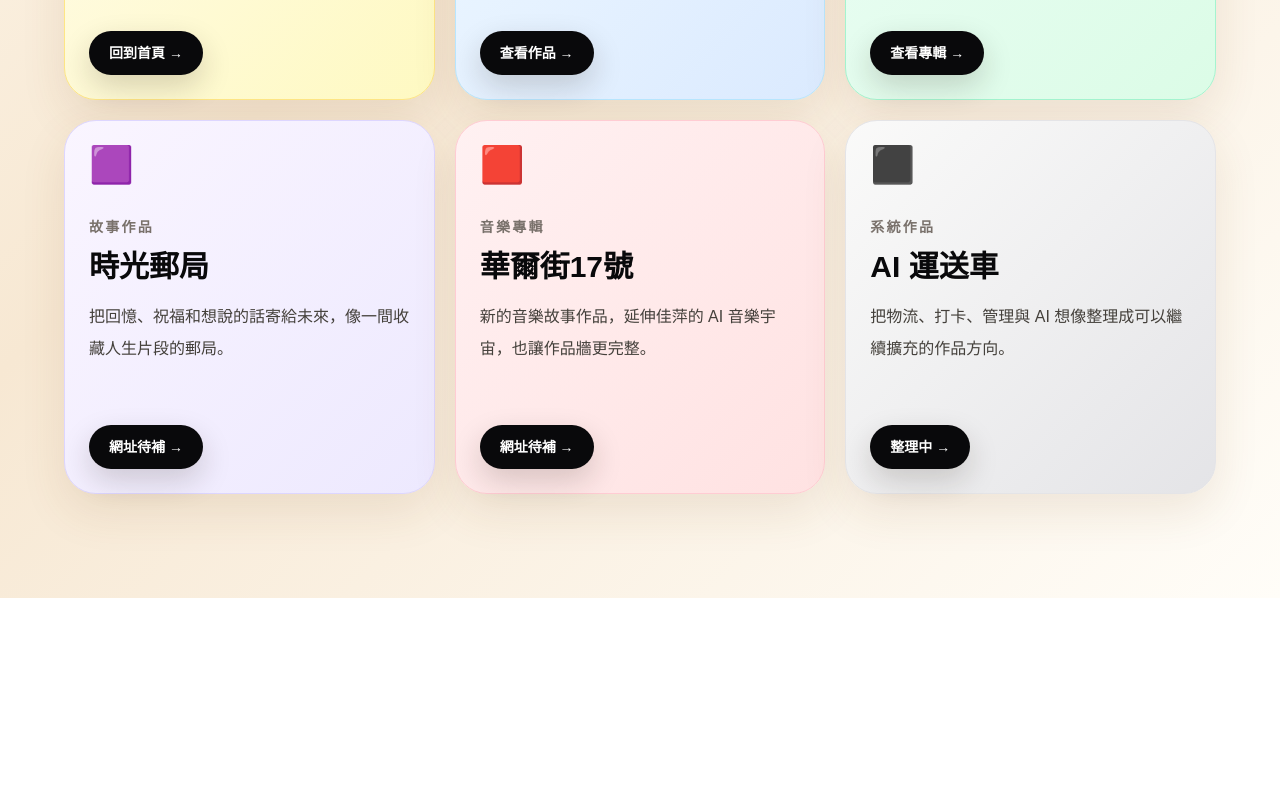
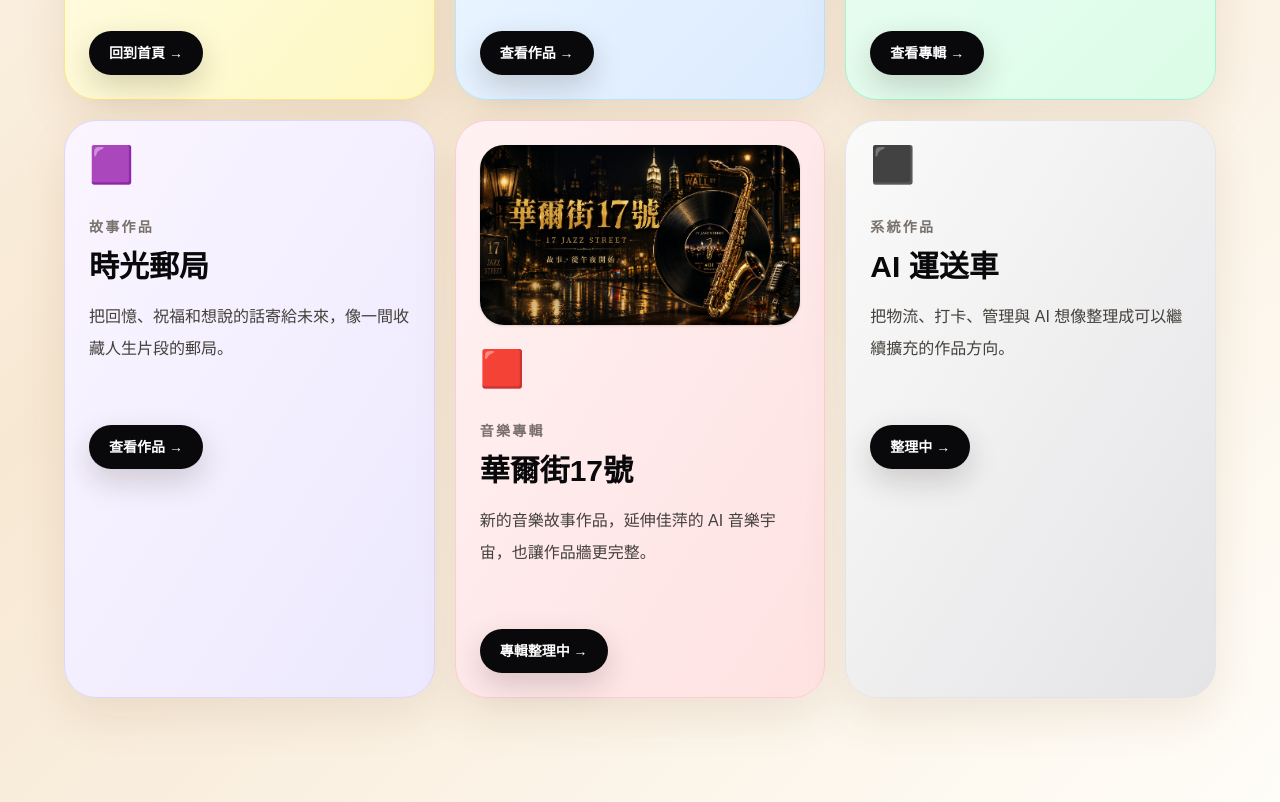
Before and after one commit to b0918800999-svg/jiaping-ai-lab, a Next.js app: page /growth in a window 1280 px wide. Shown: the part 720-1522 px from the top of the page. Before the commit the page ends 1318 px from the top, so only its background shows below. Built offline with nearby package versions, Linux system fonts and the light colour scheme.

Commit message:
接上時光郵局並加入華爾街17號封面

```diff
--- a/app/growth/page.tsx
+++ b/app/growth/page.tsx
@@ -1,3 +1,5 @@
+import Image from "next/image";
+
 const works = [
   {
     id: "first-site",
@@ -39,8 +41,8 @@ const works = [
     category: "故事作品",
     description:
       "把回憶、祝福和想說的話寄給未來，像一間收藏人生片段的郵局。",
-    href: "#time-post",
-    action: "網址待補",
+    href: "https://time-post-office.vercel.app/",
+    action: "查看作品",
     tone: "from-purple-50 to-violet-100 border-violet-200",
   },
   {
@@ -50,8 +52,9 @@ const works = [
     category: "音樂專輯",
     description:
       "新的音樂故事作品，延伸佳萍的 AI 音樂宇宙，也讓作品牆更完整。",
+    cover: "/wall-street-17.jpg",
     href: "#wall-street-17",
-    action: "網址待補",
+    action: "專輯整理中",
     tone: "from-rose-50 to-red-100 border-rose-200",
   },
   {
@@ -103,6 +106,17 @@ export default function GrowthPage() {
               key={work.id}
               className={`scroll-mt-8 rounded-[2rem] border bg-gradient-to-br ${work.tone} p-6 shadow-[0_18px_46px_rgba(120,77,28,0.11)]`}
             >
+              {"cover" in work && work.cover ? (
+                <div className="mb-6 overflow-hidden rounded-[1.5rem] bg-black/5 shadow-sm">
+                  <Image
+                    src={work.cover}
+                    alt={`${work.title} 專輯封面`}
+                    width={1600}
+                    height={900}
+                    className="aspect-[16/9] w-full object-cover"
+                  />
+                </div>
+              ) : null}
               <div className="text-4xl">{work.emoji}</div>
               <p className="mt-8 text-sm font-semibold tracking-[0.16em] text-stone-500">
                 {work.category}
--- a/app/page.tsx
+++ b/app/page.tsx
@@ -25,7 +25,7 @@ const growthCards = [
   {
     icon: "🟪",
     title: "時光郵局",
-    href: "/growth#time-post",
+    href: "https://time-post-office.vercel.app/",
     tone: "from-purple-50 to-violet-100 ring-violet-200",
   },
   {
```
Also changed, not shown: public/wall-street-17.jpg (added).
